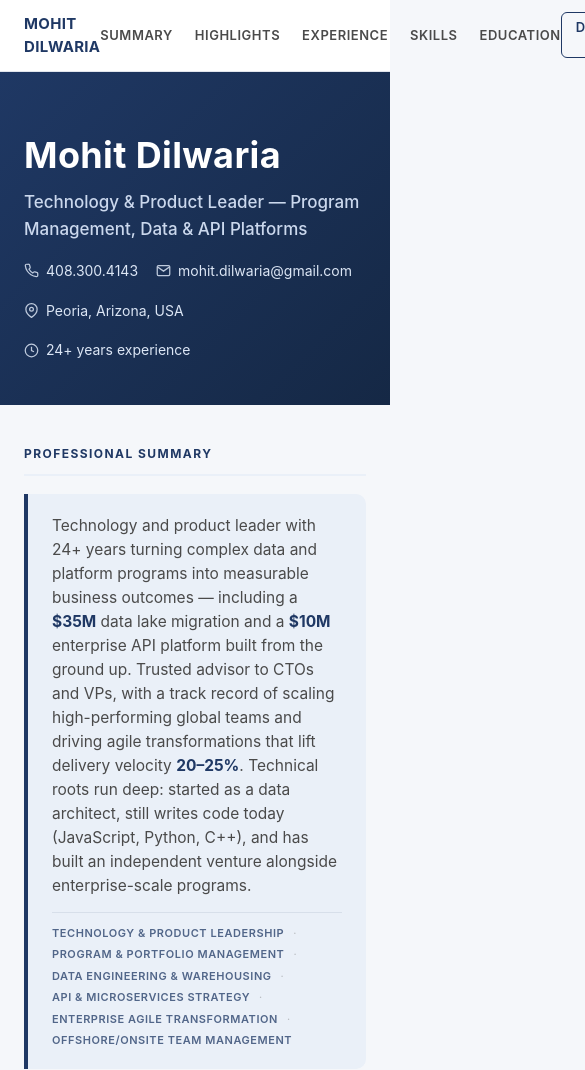
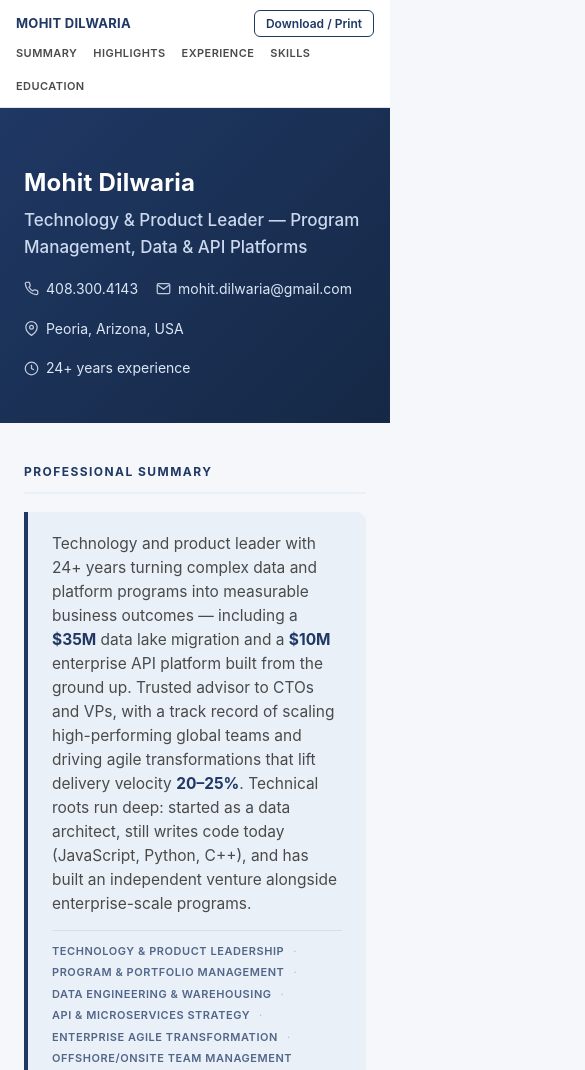
Before and after one commit to mdilwaria/resume, a plain HTML site: page index.html in a window 390 px wide. Shown: the top 1070 px of the page, 585 px wide, since content can reach past the window. Drawn offline with Linux system fonts and the light colour scheme.

Commit message:
Add files via upload

```diff
--- a/index.html
+++ b/index.html
@@ -24,6 +24,7 @@
     color:var(--ink);
     background:var(--page);
     line-height:1.55;
+    overflow-x:hidden;
   }
   a{color:var(--navy);}
 
@@ -36,14 +37,18 @@
   }
   .topnav-inner{
     max-width:960px; margin:0 auto;
-    display:flex; align-items:center; justify-content:space-between;
+    display:flex; flex-wrap:wrap; align-items:center; justify-content:space-between;
+    row-gap:8px;
     padding:12px 24px;
   }
-  .topnav-name{font-weight:700; color:var(--navy); font-size:15px; letter-spacing:.02em;}
-  .topnav-links{display:flex; gap:22px;}
+  .topnav-name{
+    font-weight:700; color:var(--navy); font-size:15px; letter-spacing:.02em;
+    text-decoration:none; white-space:nowrap; cursor:pointer;
+  }
+  .topnav-links{display:flex; flex-wrap:wrap; gap:22px;}
   .topnav-links a{
     font-size:13px; font-weight:600; color:var(--ink-secondary);
-    text-decoration:none; text-transform:uppercase; letter-spacing:.04em;
+    text-decoration:none; text-transform:uppercase; letter-spacing:.04em; white-space:nowrap;
   }
   .topnav-links a:hover{color:var(--navy);}
   .print-btn{
@@ -192,6 +197,17 @@
     .job-dates{font-size:12.5px;}
     .early-row{flex-direction:column; gap:2px; align-items:flex-start;}
     .early-dates{margin-top:1px;}
+
+    .topnav-inner{padding:10px 16px;}
+    .topnav-name{font-size:14px;}
+    .topnav-links{order:3; width:100%; gap:16px; overflow-x:auto; -webkit-overflow-scrolling:touch; padding-bottom:2px;}
+    .topnav-links a{font-size:11px;}
+    .print-btn{padding:5px 11px; font-size:12px;}
+  }
+  @media (max-width:480px){
+    .stat-grid{grid-template-columns:1fr;}
+    .hero h1{font-size:24px;}
+    .topnav-name{font-size:13px;}
   }
   @media (max-width:900px) and (min-width:721px){
     .skills-grid{grid-template-columns:repeat(2,1fr);}
@@ -210,11 +226,11 @@
   }
 </style>
 </head>
-<body>
+<body id="top">
 
 <nav class="topnav">
   <div class="topnav-inner">
-    <div class="topnav-name">MOHIT DILWARIA</div>
+    <a href="#top" class="topnav-name">MOHIT DILWARIA</a>
     <div class="topnav-links">
       <a href="#summary">Summary</a>
       <a href="#highlights">Highlights</a>
```
